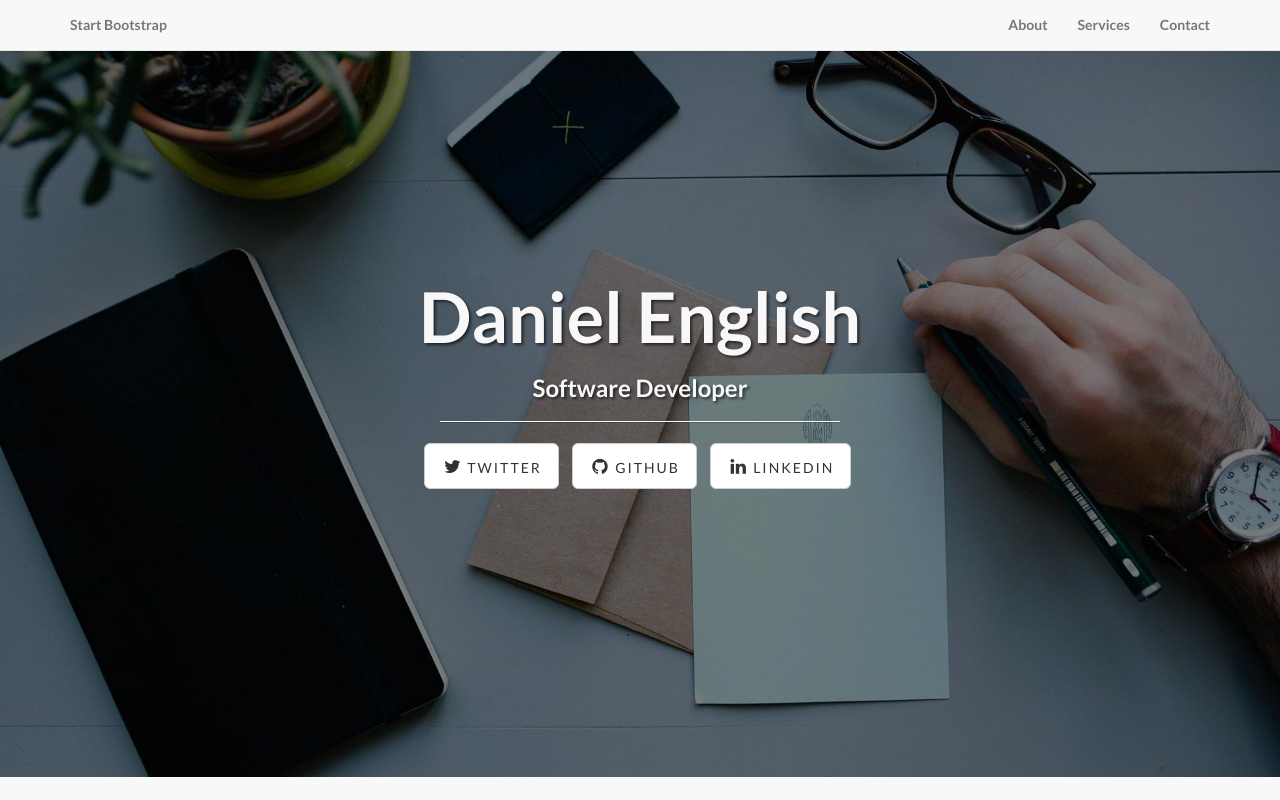
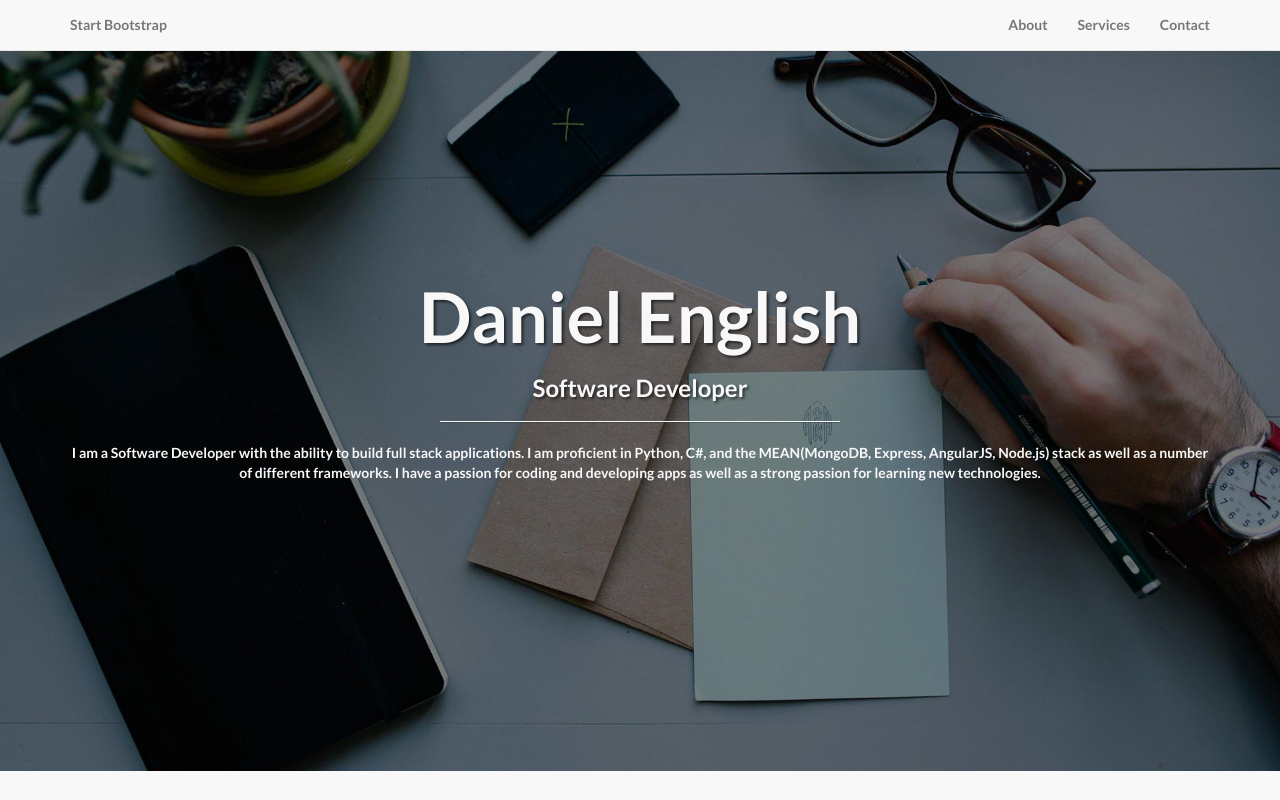
Before and after one commit to denglish7/denglish7.github.io, a plain HTML site: page index.html in a window 1280 px wide. Shown: the top 800 px of the page. Drawn offline with Linux system fonts and the light colour scheme.

Commit message:
About me

```diff
--- a/index.html
+++ b/index.html
@@ -76,17 +76,7 @@
                         <h1>Daniel English</h1>
                         <h3>Software Developer</h3>
                         <hr class="intro-divider">
-                        <ul class="list-inline intro-social-buttons">
-                            <li>
-                                <a href="https://twitter.com/SBootstrap" class="btn btn-default btn-lg"><i class="fa fa-twitter fa-fw"></i> <span class="network-name">Twitter</span></a>
-                            </li>
-                            <li>
-                                <a href="https://github.com/IronSummitMedia/startbootstrap" class="btn btn-default btn-lg"><i class="fa fa-github fa-fw"></i> <span class="network-name">Github</span></a>
-                            </li>
-                            <li>
-                                <a href="#" class="btn btn-default btn-lg"><i class="fa fa-linkedin fa-fw"></i> <span class="network-name">Linkedin</span></a>
-                            </li>
-                        </ul>
+                        <p>I am a Software Developer with the ability to build full stack applications. I am proficient in Python, C#, and the MEAN(MongoDB, Express, AngularJS, Node.js) stack as well as a number of different frameworks. I have a passion for coding and developing apps as well as a strong passion for learning new technologies.</p>
                     </div>
                 </div>
             </div>
```
